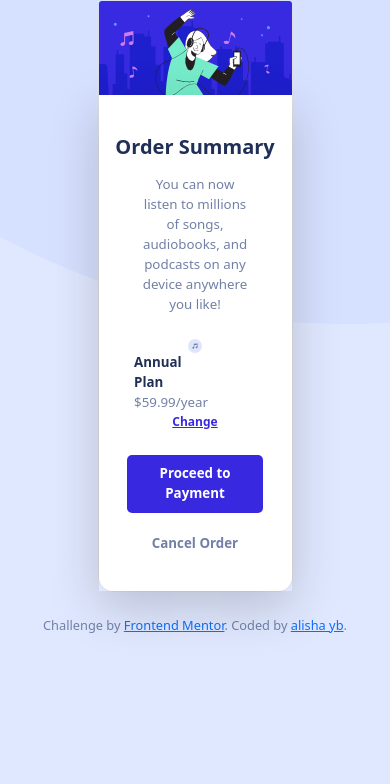
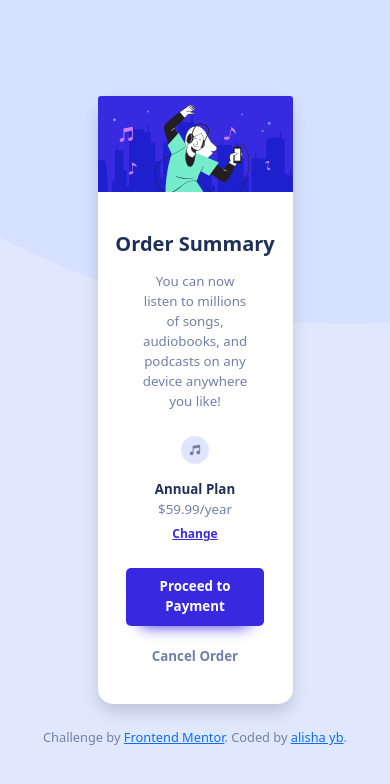
Before and after one commit to alishayb/order-summary-card, a plain HTML site: page index.html in a window 390 px wide. Drawn offline with nearby package versions, Linux system fonts and the light colour scheme.

Commit message:
Fix styling and add readme.md

```diff
--- a/index.html
+++ b/index.html
@@ -2,7 +2,7 @@
 <html lang="en">
 <head>
   <meta charset="UTF-8">
-  <meta name="viewport" content="width=device-width, initial-scale=1.0"> <!-- displays site properly based on user's device -->
+  <meta name="viewport" content="width=device-width, initial-scale=1.0">
 
   <link rel="icon" type="image/png" sizes="32x32" href="./images/favicon-32x32.png">
 
@@ -17,17 +17,17 @@
 
 <body class="d-flex flex-row">
   <div class="primary-container">
-  <div class="order-box card">
+  <div class="order-box card shadow">
     <img src="images/illustration-hero.svg" class="card-img-top" alt="...">
 
-    <div class="card-body shadow-lg">
+    <div class="card-body">
     <h5 class="card-title fw-bold mt-4">Order Summary </h5>
 
     <p class="card-text mx-4 mt-3 mb-4">You can now listen to millions of songs, audiobooks, and podcasts on any device anywhere you like!</p>
 
-    <div class="plan d-flex flex-row justify-content-center align-items-center flex-wrap mx-4">
+    <div class="plan mx-4">
         <img src="images/icon-music.svg" class="icon-music">
-        <div class="plan-detail text-start">
+        <div class="plan-detail">
           <p class="mb-0 fw-bold plan-detail-title"> Annual Plan</p>
           <p class="mb-0"> $59.99/year </p>
         </div>
@@ -43,7 +43,7 @@
 
   <div class="attribution mx-auto mt-4 mb-0">
     Challenge by <a href="https://www.frontendmentor.io?ref=challenge" target="_blank" class="link-primary">Frontend Mentor</a>.
-    Coded by <a href="#" class="link-primary"> alisha yb</a>.
+    Coded by <a href="https://github.com/alishayb" class="link-primary"> alisha yb</a>.
   </div>
   </div>
 </body>
--- a/style.css
+++ b/style.css
@@ -6,6 +6,7 @@ body {
     color: hsl(224, 23%, 55%);
     justify-content: center;
     align-items: center;
+    min-height: 100vh;
 }
 
 p, .btn {
@@ -17,9 +18,14 @@ p, .btn {
     font-size: 0.75em;
 }
 
+.link-change:active, .link-change:hover{
+    color: #766CF1;
+}
+
 .order-box {
     width: 50%;
     margin: 0 auto;
+    border: 0px solid white;
     border-radius: 15px;
     text-align: center;
 }
@@ -40,11 +46,13 @@ h5, .plan-detail-title {
 .payment {
     background-color: hsl(245, 75%, 52%);
     color: white;
+    box-shadow: 0px 15px 15px -15px hsl(245, 75%, 52%);
 }
 
-.payment:hover {
+.payment:hover, .payment:active{
     color: white;
-    box-shadow: 0px 15px 15px -14px hsl(245, 75%, 52%);
+    background-color: #766CF1;
+    box-shadow: 0px 15px 15px -15px #766CF1;
 }
 
 .cancel {
@@ -55,8 +63,17 @@ h5, .plan-detail-title {
     width: 12%;
 }
 
+.plan {
+    display: flex;
+    flex-direction: row;
+    justify-content: center;
+    align-items: center;
+    flex-wrap: wrap;
+}
+
 .plan-detail {
     padding: 0 4em 0 1em;
+    text-align: start;
 }
 
 .attribution {
@@ -64,8 +81,22 @@ h5, .plan-detail-title {
     font-size: 0.8em;
 }
 
-@media (max-width: 800px){
+@media (min-width: 376px) and (max-width: 640px){
     .plan {
-        display: auto;
+        display: block;
+    }
+    .plan-detail {
+        padding: 0;
+        text-align: center;
+    }
+    .icon-music {
+        width: 25%;
+        margin-bottom: 1em;
     }
 }
+
+@media (max-width: 376px) {
+    .order-box {
+        width: 90%;
+    }
+}
```
Also changed, not shown: 1 other file.
